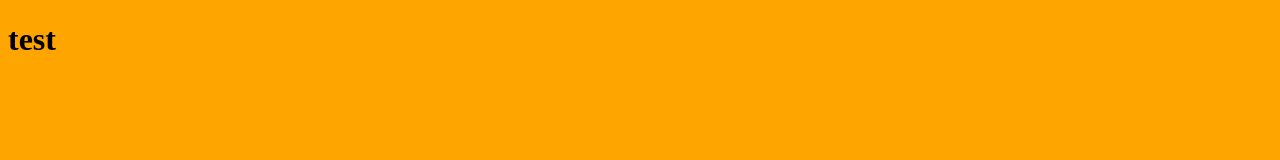
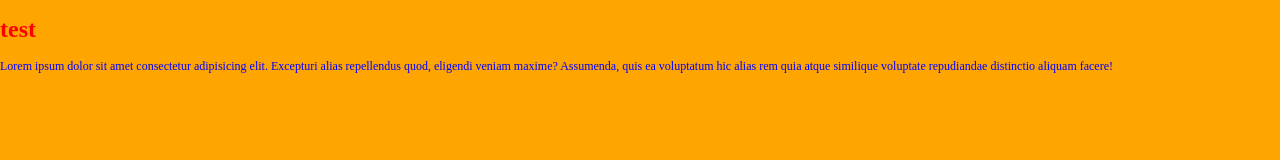
Before and after one commit to anso2410/Learning-sass, a website: page index.html in a window 1280 px wide. Drawn offline with nearby package versions, Linux system fonts and the light colour scheme; files that its build step writes are made by us from their sources.

Commit message:
run scss

```diff
--- a/assets/scss/style.scss
+++ b/assets/scss/style.scss
@@ -1,4 +1,23 @@
+
+   $color-h1:red;
+   $color-p:blue;
+
+
+html {
+    height: 100%vh;
+    font-size: (12/16) * 100%;
+
+}
+
 body {
     background: orange;
+    padding: 0;
+    margin: 0;
 
 }
+h1 {
+    color: $color-h1;}
+
+p {
+    color: $color-p;
+}
--- a/index.html
+++ b/index.html
@@ -9,6 +9,14 @@
 <body>
     <header>
         <h1>test</h1>
+        <p>Lorem ipsum dolor sit amet consectetur
+             adipisicing elit.
+             Excepturi alias repellendus quod,
+              eligendi veniam maxime? Assumenda,
+              quis ea voluptatum hic alias rem quia atque
+               similique voluptate
+             repudiandae distinctio aliquam facere!
+            </p>
     </header>
 </body>
 </html>
--- a/package.json
+++ b/package.json
@@ -4,7 +4,7 @@
   "description": "",
   "main": "index.html",
   "scripts": {
-    "test": "echo \"Error: no test specified\" && exit 1",
+   "test": "echo \"Error: no test specified\" && exit 1",
     "scss": "node-sass --watch assets/scss -o assets/css"
   },
   "repository": {
```
Also changed, not shown: assets/css/style.css, 1 other file.
